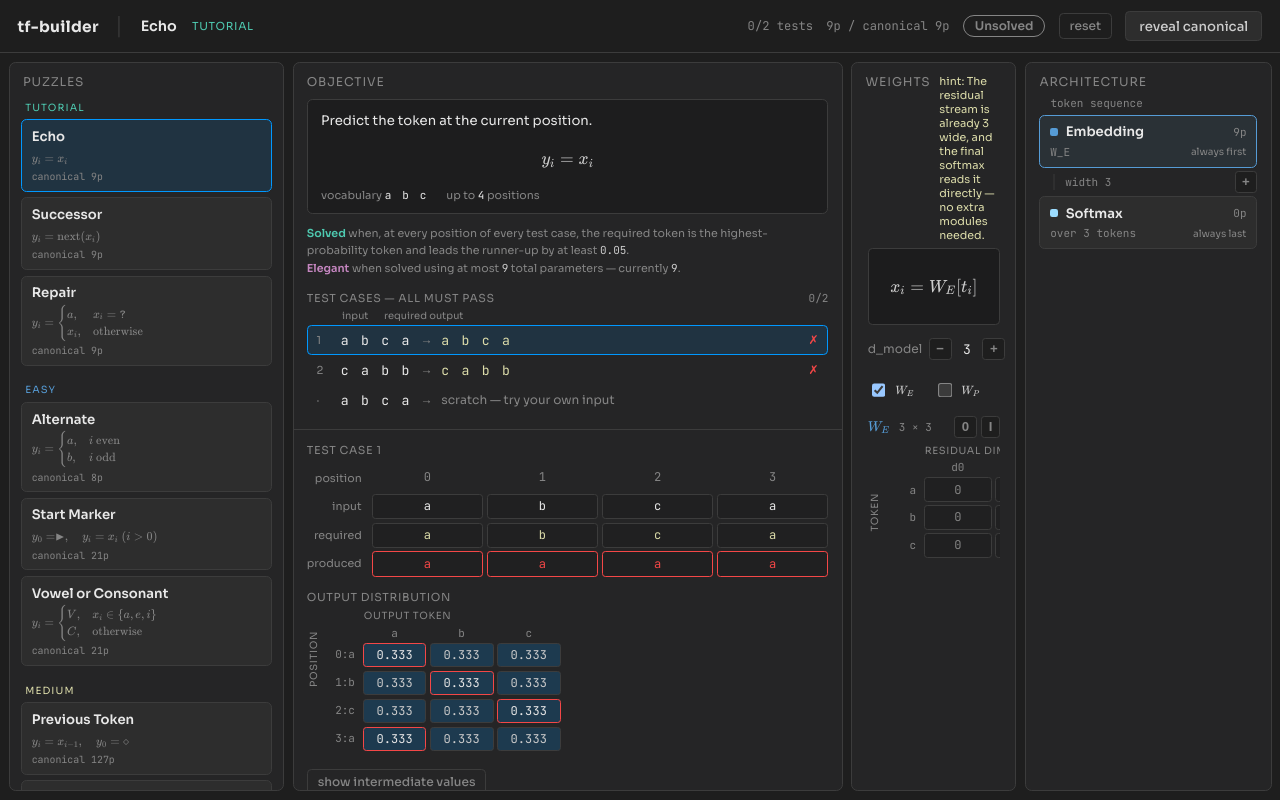
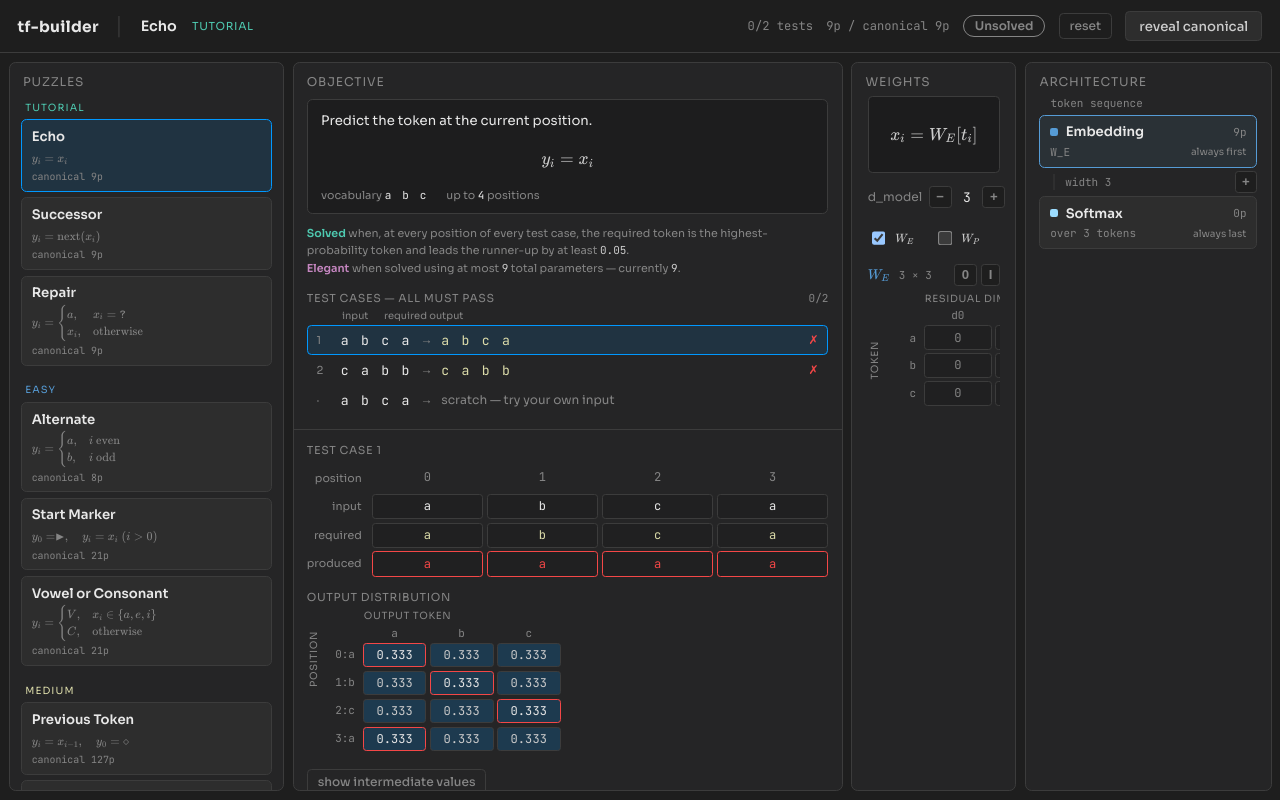
Before and after one commit to longwatermelon/tf-builder, a React (Vite) app: page / in a window 1280 px wide. Built offline with nearby package versions, Linux system fonts and the light colour scheme.

Commit message:
2026-07-24 22:03

```diff
--- a/src/App.jsx
+++ b/src/App.jsx
@@ -384,11 +384,6 @@ export default function App() {
             }}
           >
             Weights
-            {puzzle.hint ? (
-              <span style={{ marginLeft: "auto", textTransform: "none", letterSpacing: 0, color: COLORS.warn, fontSize: 10 }}>
-                hint: {puzzle.hint}
-              </span>
-            ) : null}
           </div>
           <div style={{ flex: 1, overflow: "auto", padding: "0 14px 14px" }}>
             {selectedModule ? (
--- a/src/features/puzzles/puzzles.js
+++ b/src/features/puzzles/puzzles.js
@@ -277,7 +277,6 @@ const PUZZLE_DEFS = [
     difficulty: "tutorial",
     blurb: "Predict the token at the current position.",
     formula: "y_i = x_i",
-    hint: "The residual stream is already 3 wide, and the final softmax reads it directly — no extra modules needed.",
     vocab: ["a", "b", "c"],
     maxLen: 4,
     epsilon: 0.05,
@@ -293,7 +292,6 @@ const PUZZLE_DEFS = [
     difficulty: "tutorial",
     blurb: "Predict the next letter in the cycle a → b → c → a.",
     formula: "y_i = \\mathrm{next}(x_i)",
-    hint: "Same shape as Echo, but the embedding rows point at a different logit.",
     vocab: ["a", "b", "c"],
     maxLen: 4,
     epsilon: 0.05,
@@ -309,7 +307,6 @@ const PUZZLE_DEFS = [
     difficulty: "tutorial",
     blurb: "Copy each token through, except that every ? is a corrupted a and must come out as an a.",
     formula: "y_i = \\begin{cases} a, & x_i = \\texttt{?} \\\\ x_i, & \\text{otherwise} \\end{cases}",
-    hint: "Nothing says two embedding rows have to point at different logits.",
     vocab: ["?", "a", "b"],
     maxLen: 4,
     epsilon: 0.05,
@@ -325,7 +322,6 @@ const PUZZLE_DEFS = [
     difficulty: "easy",
     blurb: "Output a at even positions and b at odd positions, whatever the input tokens are.",
     formula: "y_i = \\begin{cases} a, & i \\text{ even} \\\\ b, & i \\text{ odd} \\end{cases}",
-    hint: "The answer never depends on the token — turn W_E off entirely and pay only for W_P.",
     vocab: ["a", "b"],
     maxLen: 4,
     epsilon: 0.05,
@@ -341,7 +337,6 @@ const PUZZLE_DEFS = [
     difficulty: "easy",
     blurb: "Echo every token, but flag position 0 with ▶ no matter which token sits there.",
     formula: "y_0 = \\blacktriangleright, \\quad y_i = x_i \\;(i > 0)",
-    hint: "W_E and W_P are added together — give row 0 of W_P enough weight to outrank whatever W_E contributes.",
     vocab: ["▶", "a", "b"],
     inputVocab: ["a", "b"],
     maxLen: 4,
@@ -359,7 +354,6 @@ const PUZZLE_DEFS = [
     difficulty: "easy",
     blurb: "Label every token V if it is a vowel and C if it is a consonant.",
     formula: "y_i = \\begin{cases} V, & x_i \\in \\{a, e, i\\} \\\\ C, & \\text{otherwise} \\end{cases}",
-    hint: "A 7-wide embedding solves it but costs 49 weights. The answer is one bit — narrow the stream down to a single dimension and let a Linear expand it back to the vocabulary.",
     vocab: ["a", "e", "i", "b", "c", "V", "C"],
     inputVocab: ["a", "e", "i", "b", "c"],
     maxLen: 4,
@@ -377,7 +371,6 @@ const PUZZLE_DEFS = [
     difficulty: "medium",
     blurb: "Predict the token one position back. Position 0 has no predecessor, so it should predict the ⋄ marker it already sits on.",
     formula: "y_i = x_{i-1}, \\quad y_0 = \\diamond",
-    hint: "A hand-written mask can point every query at position i-1 by itself, leaving W_Q and W_K at zero. Give the head its own slice of the stream to write into.",
     vocab: ["⋄", "a", "b"],
     maxLen: 4,
     epsilon: 0.05,
@@ -394,7 +387,6 @@ const PUZZLE_DEFS = [
     difficulty: "medium",
     blurb: "Every position outputs the token that sits at position 0.",
     formula: "y_i = x_0",
-    hint: "A mask column of zeros with -inf everywhere else points the whole sequence at one position. The head can write straight back onto the token dims if it shouts louder than the embedding.",
     vocab: ["a", "b", "c"],
     maxLen: 4,
     epsilon: 0.05,
@@ -411,7 +403,6 @@ const PUZZLE_DEFS = [
     difficulty: "medium",
     blurb: "Turn the sequence around: every position outputs the token mirrored across the middle. Sequences are always 4 long here.",
     formula: "y_i = x_{3-i}",
-    hint: "Same overwrite as Broadcast, but the mask is the anti-diagonal instead of a single column.",
     vocab: ["a", "b", "c"],
     maxLen: 4,
     // the anti-diagonal mask is tied to one length, so the scratch sequence cannot be resized
@@ -430,7 +421,6 @@ const PUZZLE_DEFS = [
     difficulty: "medium",
     blurb: "Output a when the token and the position agree — an a at an even position, or a b at an odd one — and b otherwise.",
     formula: "y_i = \\begin{cases} a, & [x_i = a] = [i \\text{ even}] \\\\ b, & \\text{otherwise} \\end{cases}",
-    hint: "W_E and W_P only ever add, and no sum of a token term and a position term can flip sign four times like this. Put the token sign in one dim and the position sign in another, then let an MLP's relu multiply them.",
     vocab: ["a", "b"],
     maxLen: 4,
     epsilon: 0.05,
@@ -447,7 +437,6 @@ const PUZZLE_DEFS = [
     difficulty: "hard",
     blurb: "Answer y where the token repeats the very first token of the sequence, and n everywhere else.",
     formula: "y_i = \\begin{cases} y, & x_i = x_0 \\\\ n, & \\text{otherwise} \\end{cases}",
-    hint: "Bring x_0 alongside x_i in its own slice of the stream. Comparing two one-hots is not linear, but relu(a_k + b_k - 1) fires only where both carry a 1.",
     vocab: ["a", "b", "c", "y", "n"],
     inputVocab: ["a", "b", "c"],
     maxLen: 4,
@@ -465,7 +454,6 @@ const PUZZLE_DEFS = [
     difficulty: "hard",
     blurb: "At each position, answer y if strictly more than half of the tokens up to and including it are a, and n otherwise.",
     formula: "y_i = \\begin{cases} y, & \\#\\{j \\le i : x_j = a\\} > \\frac{i+1}{2} \\\\ n, & \\text{otherwise} \\end{cases}",
-    hint: "With W_Q and W_K at zero every score is equal, so a causal mask turns the head into a running average. Averaging a 0/1 indicator gives the fraction of a's, and a Linear bias can put the decision boundary just above one half.",
     vocab: ["a", "b", "y", "n"],
     inputVocab: ["a", "b"],
     maxLen: 6,
@@ -484,7 +472,6 @@ const PUZZLE_DEFS = [
     blurb:
       "Find where this token appeared earlier and output whatever followed it there. Positions where the token is new, or where two earlier copies are followed by different tokens, are marked · and are not graded.",
     formula: "y_i = x_{j+1} \\;\\; \\text{for every } j < i \\text{ with } x_j = x_i",
-    hint: "Two heads in series. The first tags every position with its predecessor; the second queries with the current token against those tags, and copies the token it lands on.",
     vocab: ["a", "b", "c"],
     maxLen: 6,
     epsilon: 0.05,
```
